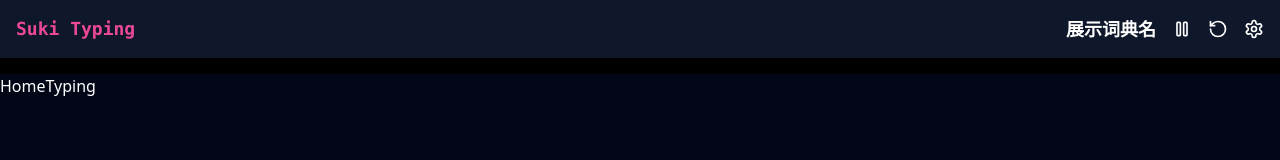
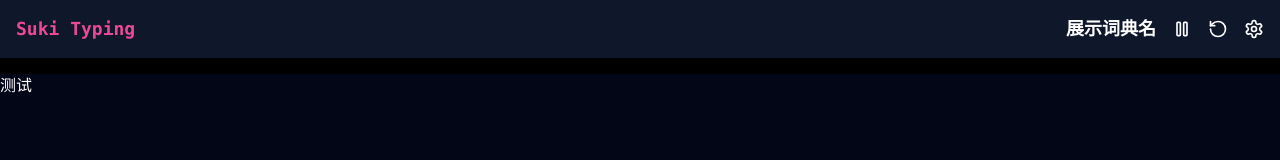
Before and after one commit to NeilYeTAT/suki-typing, a Next.js app: page / in a window 1280 px wide. Shown: the top 160 px of the page. Built offline with nearby package versions, Linux system fonts and the light colour scheme; a small style sheet from the web is missing.

Commit message:
refactor: restructure directory structure

```diff
--- a/src/app/(home)/page.tsx
+++ b/src/app/(home)/page.tsx
@@ -1,7 +1,13 @@
-import HomeModule from '@/modules/home'
+import HomeHeader from '@/components/layout/header/home-header'
+import HomeTyping from '@/components/layout/typing-content/home-typing'
 
 const HomePage = () => {
-  return <HomeModule />
+  return (
+    <main className="w-full min-h-screen mx-auto flex flex-col items-center max-w-7xl gap-4">
+      <HomeHeader />
+      <HomeTyping />
+    </main>
+  )
 }
 
 export default HomePage
--- a/src/app/layout.tsx
+++ b/src/app/layout.tsx
@@ -14,7 +14,13 @@ export default function RootLayout({
 }>) {
   return (
     <html lang="en" suppressHydrationWarning>
-      <body className={`antialiased bg-black text-white`}>
+      <head>
+        <link
+          rel="stylesheet"
+          href="https://cdnjs.cloudflare.com/ajax/libs/lxgw-wenkai-webfont/1.7.0/lxgwwenkai-regular.min.css"
+        />
+      </head>
+      <body className={`antialiased bg-black text-white font-wenkai`}>
         <ThemeProvider attribute="class" defaultTheme="dark">
           {children}
         </ThemeProvider>
--- a/src/modules/home/components/home-header.tsx
+++ b/src/components/layout/header/home-header.tsx
@@ -1,4 +1,4 @@
-import HomeMenuCard from './home-menu-card'
+import HomeMenuCard from './internal/home-menu-card'
 
 const HomeHeader = () => {
   return (
--- a/src/modules/home/components/home-typing.tsx
+++ b/src/components/layout/typing-content/home-typing.tsx
@@ -1,7 +1,7 @@
 const HomeTyping = () => {
   return (
     <main className="bg-slate-950 w-full h-full">
-      <div>HomeTyping</div>
+      <div>测试</div>
     </main>
   )
 }
--- a/src/modules/home/index.tsx
+++ /dev/null
@@ -1,13 +0,0 @@
-import HomeHeader from './components/home-header'
-import HomeTyping from './components/home-typing'
-
-const HomeModule = () => {
-  return (
-    <main className="w-full min-h-screen mx-auto flex flex-col items-center max-w-7xl gap-4">
-      <HomeHeader />
-      <HomeTyping />
-    </main>
-  )
-}
-
-export default HomeModule
--- a/tailwind.config.ts
+++ b/tailwind.config.ts
@@ -56,7 +56,10 @@ export default {
   			lg: 'var(--radius)',
   			md: 'calc(var(--radius) - 2px)',
   			sm: 'calc(var(--radius) - 4px)'
-  		}
+  		},
+			fontFamily: {
+				wenkai: ['"LXGW WenKai"', 'sans-serif'], // 添加自定义字体
+			},
   	}
   },
   plugins: [require("tailwindcss-animate")],
```
Also changed, not shown: src/app/globals.css (+2 -8 lines), src/components/layout/header/internal/home-menu-card.tsx (renamed from src/modules/home/components/home-menu-card.tsx).
